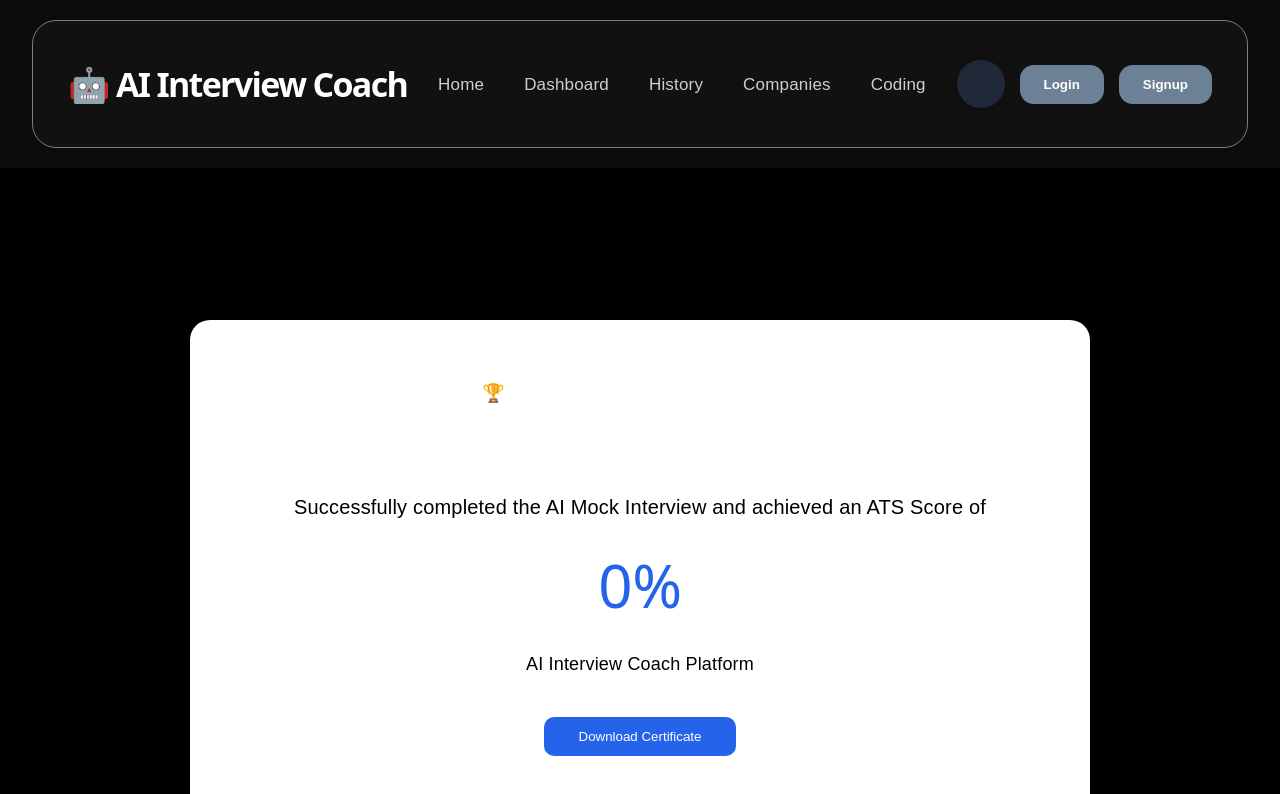
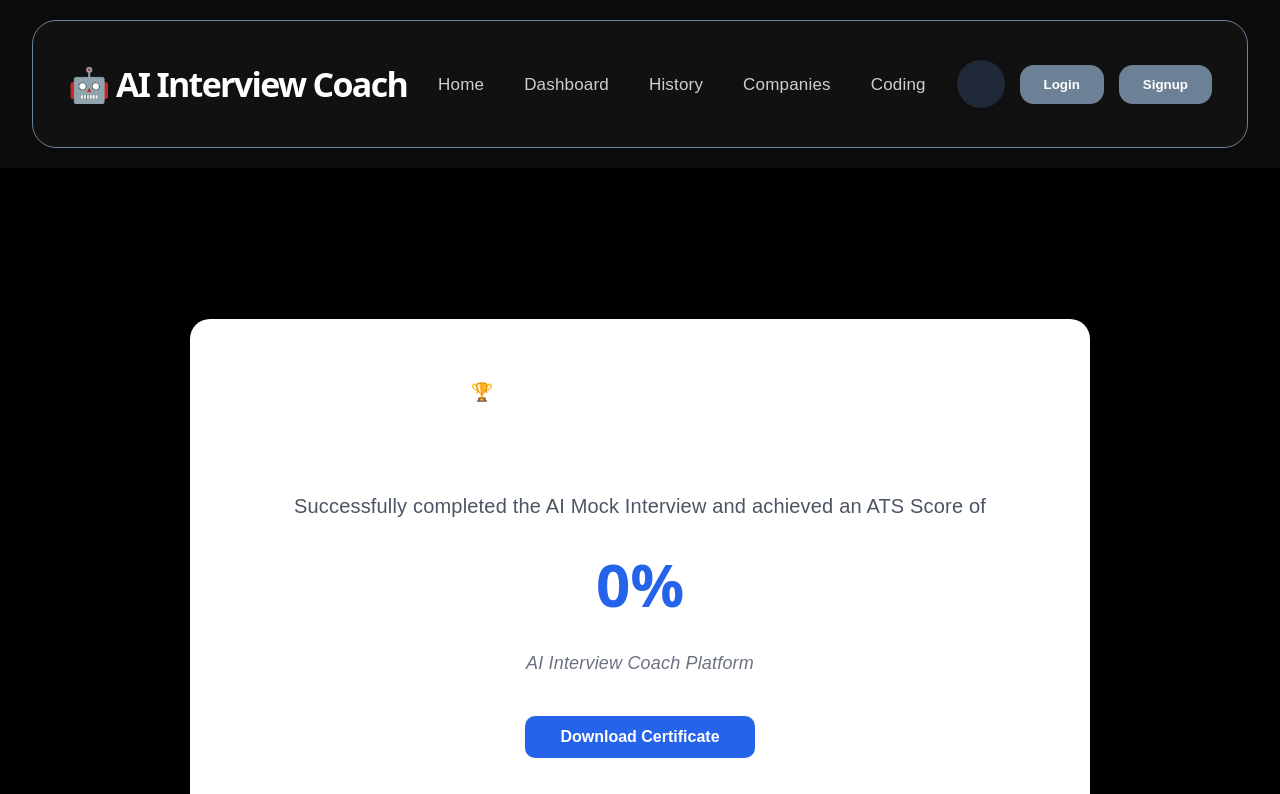
Before and after one commit to Kasurirohith/AI-Interview-Coach-v2, a React app in the folder frontend/: page /certificate in a window 1280 px wide. Shown: the top 794 px of the page. Built offline with nearby package versions, Linux system fonts and the light colour scheme; the HTML template or start-up script is replaced by a standard one.

Commit message:
Update Certificate.jsx

```diff
--- a/frontend/src/pages/Certificate.jsx
+++ b/frontend/src/pages/Certificate.jsx
@@ -1,3 +1,5 @@
+import React from "react";
+
 function Certificate() {
   const username = localStorage.getItem("username") || "Guest";
   const atsScore = localStorage.getItem("atsScore") || 0;
@@ -13,7 +15,60 @@ function Certificate() {
         padding: "30px",
       }}
     >
+      {/* Injecting Print Styles to force single page layout */}
+      <style>
+        {`
+          @media print {
+            /* Remove standard browser headers, footers, and margins */
+            @page {
+              size: auto;
+              margin: 0;
+            }
+
+            /* Reset body styles for clean printing */
+            body {
+              background: #000 !important;
+              -webkit-print-color-adjust: exact !important;
+              print-color-adjust: exact !important;
+              margin: 0;
+              padding: 0;
+            }
+
+            /* Ensure wrapper takes exactly full viewport and avoids page break */
+            .cert-wrapper {
+              height: 100vh !important;
+              min-height: 100vh !important;
+              padding: 0 !important;
+              box-sizing: border-box !important;
+              page-break-inside: avoid !important;
+            }
+
+            /* Keep the card dimensions intact but remove heavy shadow filters */
+            .cert-card {
+              box-shadow: none !important;
+              border: 1px solid #ddd !important;
+              page-break-inside: avoid !important;
+            }
+
+            /* Hide action buttons during print */
+            .print-btn {
+              display: none !important;
+            }
+          }
+        `}
+      </style>
+
       <div
+        className="cert-wrapper"
+        style={{
+          width: "100%",
+          display: "flex",
+          justifyContent: "center",
+          alignItems: "center",
+        }}
+      >
+        <div
+          className="cert-card"
           style={{
             width: "900px",
             background: "#fff",
@@ -24,15 +79,15 @@ function Certificate() {
             boxShadow: "0 20px 40px rgba(0,0,0,.5)",
           }}
         >
-        <h4>🏆 CERTIFICATE OF ACHIEVEMENT</h4>
+          <h4 style={{ margin: 0, letterSpacing: "1px" }}>
+            🏆 CERTIFICATE OF ACHIEVEMENT
+          </h4>
 
-        <h1 style={{ marginTop: 30 }}>
-          {username}
-        </h1>
+          <h1 style={{ marginTop: 30, fontSize: "40px" }}>{username}</h1>
 
-        <p style={{ marginTop: 25, fontSize: 20 }}>
-          Successfully completed the AI Mock Interview
-          and achieved an ATS Score of
+          <p style={{ marginTop: 25, fontSize: "20px", color: "#4b5563" }}>
+            Successfully completed the AI Mock Interview and achieved an ATS
+            Score of
           </p>
 
           <h2
@@ -40,16 +95,18 @@ function Certificate() {
               color: "#2563eb",
               fontSize: "60px",
               margin: "30px 0",
+              fontWeight: "bold",
             }}
           >
             {atsScore}%
           </h2>
 
-        <p>
+          <p style={{ margin: 0, fontStyle: "italic", color: "#6b7280" }}>
             AI Interview Coach Platform
           </p>
 
           <button
+            className="print-btn"
             style={{
               marginTop: 40,
               padding: "12px 35px",
@@ -58,6 +115,8 @@ function Certificate() {
               background: "#2563eb",
               color: "#fff",
               cursor: "pointer",
+              fontSize: "16px",
+              fontWeight: "600",
             }}
             onClick={() => window.print()}
           >
@@ -65,6 +124,7 @@ function Certificate() {
           </button>
         </div>
       </div>
+    </div>
   );
 }
 
```
Lines whose indentation alone changed are shown as unchanged.
